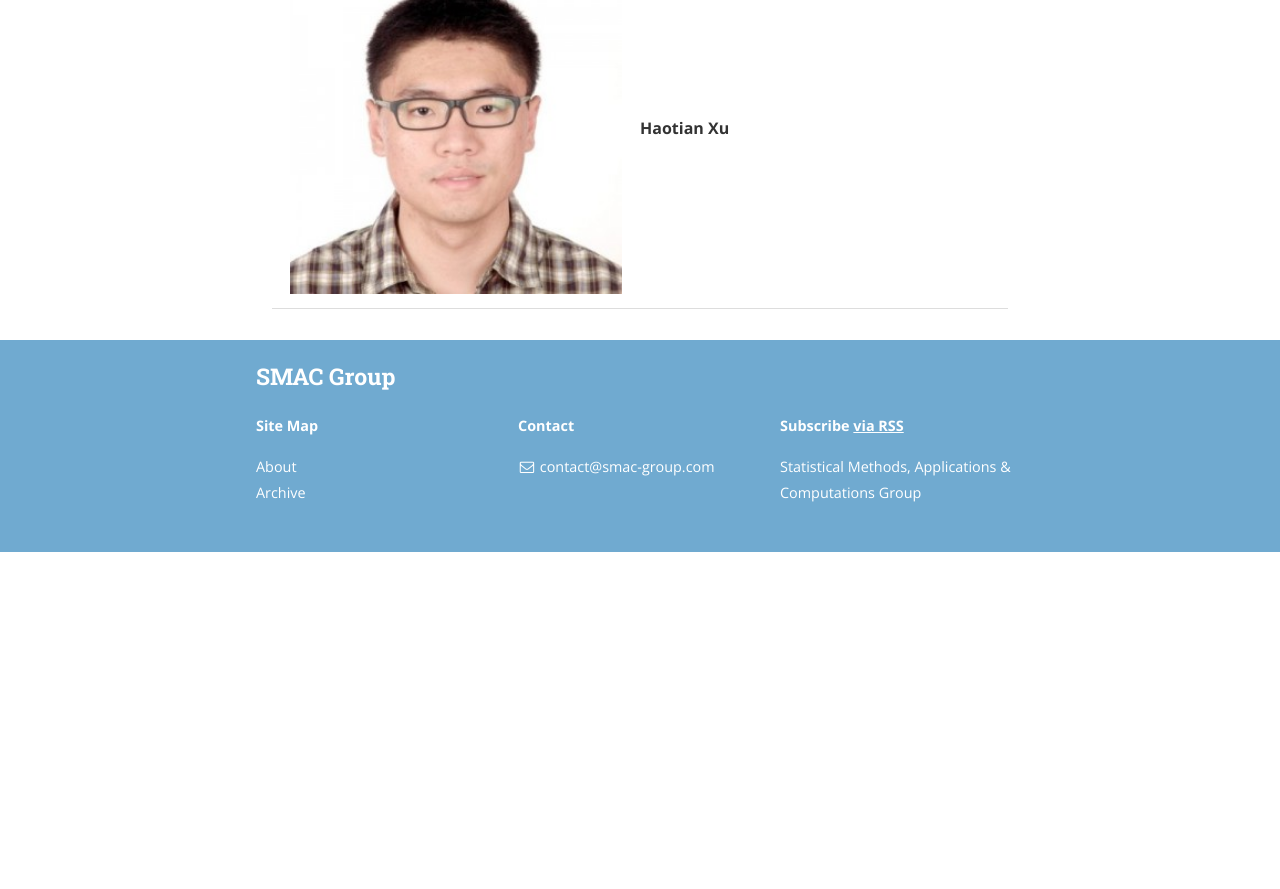
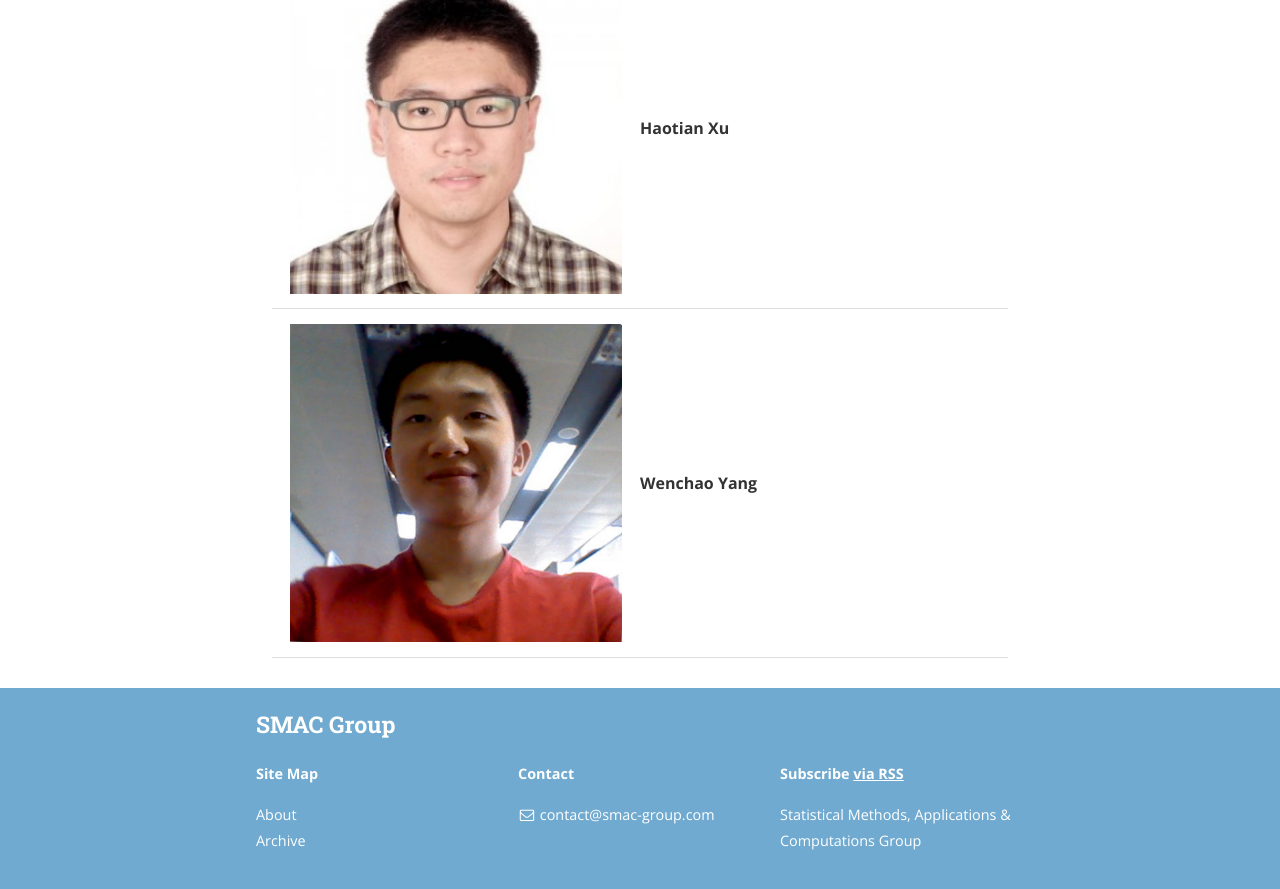
Before and after one commit to SMAC-Group/smac-group.github.io, a Jekyll site: the page built from about.md, in a window 1280 px wide and 900 px high, scrolled down 1685 px. Shown: the top 889 px of the window. Built offline with Jekyll 4.4.1, drawn with Linux system fonts in a browser that asks for light colours; nearby versions of some CDN libraries; a style sheet for code colours, icons or effects is not loaded; before the commit the page ends 2237 px from its top, so only the background shows below that.

Commit message:
Added wenchao to staff

```diff
--- a/about.md
+++ b/about.md
@@ -25,4 +25,8 @@ The current members of the SMAC Group are:
     <td><img src="{{ "assets/images/staff/hxu.jpg" | prepend: site.baseurl }}" alt="Haotian Xu"/></td>
     <td><b>Haotian Xu</b></td>
   </tr>
+   <tr>
+    <td><img src="{{ "assets/images/staff/wyang.jpg" | prepend: site.baseurl }}" alt="Wenchao Yang"/></td>
+    <td><b>Wenchao Yang</b></td>
+  </tr>
 </table>
```
Also changed, not shown: assets/images/staff/wyang.jpg (added).
